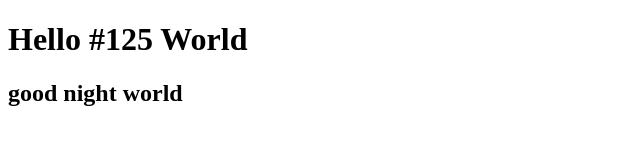
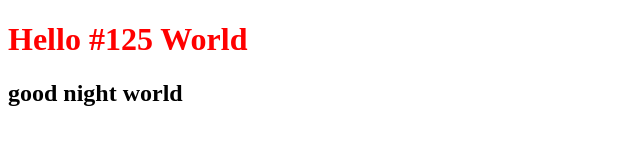
Before and after one commit to damirusso95/htmlcss-hello, a plain HTML site: page index.html in a window 1280 px wide. Shown: the whole page, without its empty margins (0-640 px from the left). Drawn offline with Linux system fonts and the light colour scheme.

Commit message:
Inserisco stile css

```diff
--- a/index.html
+++ b/index.html
@@ -4,9 +4,10 @@
     <meta charset="UTF-8">
     <meta name="viewport" content="width=device-width, initial-scale=1.0">
     <title>Git</title>
+    <link rel="stylesheet" href="style.css">
 </head>
 <body>
-    <h1>Hello #125 World</h1>
+    <h1 class="testo1">Hello #125 World</h1>
     <h2>good night world</h2>
 </body>
 </html>
--- /dev/null
+++ b/style.css
@@ -0,0 +1,3 @@
+.testo1{
+    color: red;
+}
```
